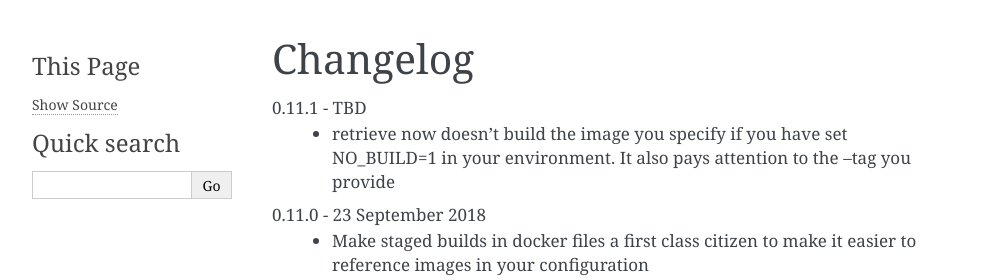
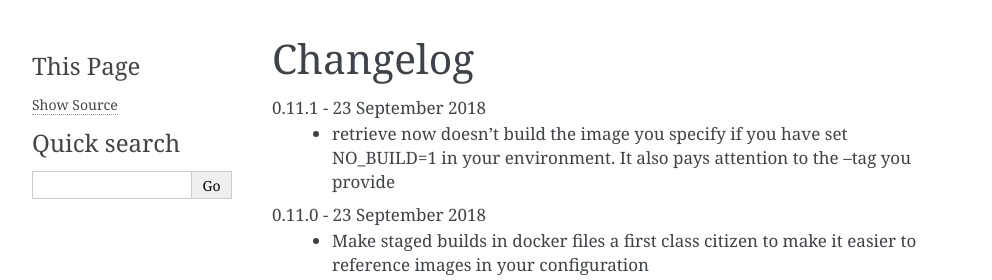
Before and after one commit to delfick/harpoon, a Sphinx documentation site: the page built from docs/docs/changelog.rst, in a window 1280 px wide. Shown: the top 280 px of the page, without its empty margins (148-1140 px from the left). Built offline with Sphinx 7.4.7, drawn with Linux system fonts in a browser that asks for light colours.

```diff
--- a/docs/docs/changelog.rst
+++ b/docs/docs/changelog.rst
@@ -1,7 +1,7 @@
 Changelog
 =========
 
-0.11.1 - TBD
+0.11.1 - 23 September 2018
     * retrieve now doesn't build the image you specify if you have set NO_BUILD=1
       in your environment. It also pays attention to the --tag you provide
 
--- a/harpoon/__init__.py
+++ b/harpoon/__init__.py
@@ -1 +1 @@
-VERSION="0.11.0"
+VERSION="0.11.1"
```
